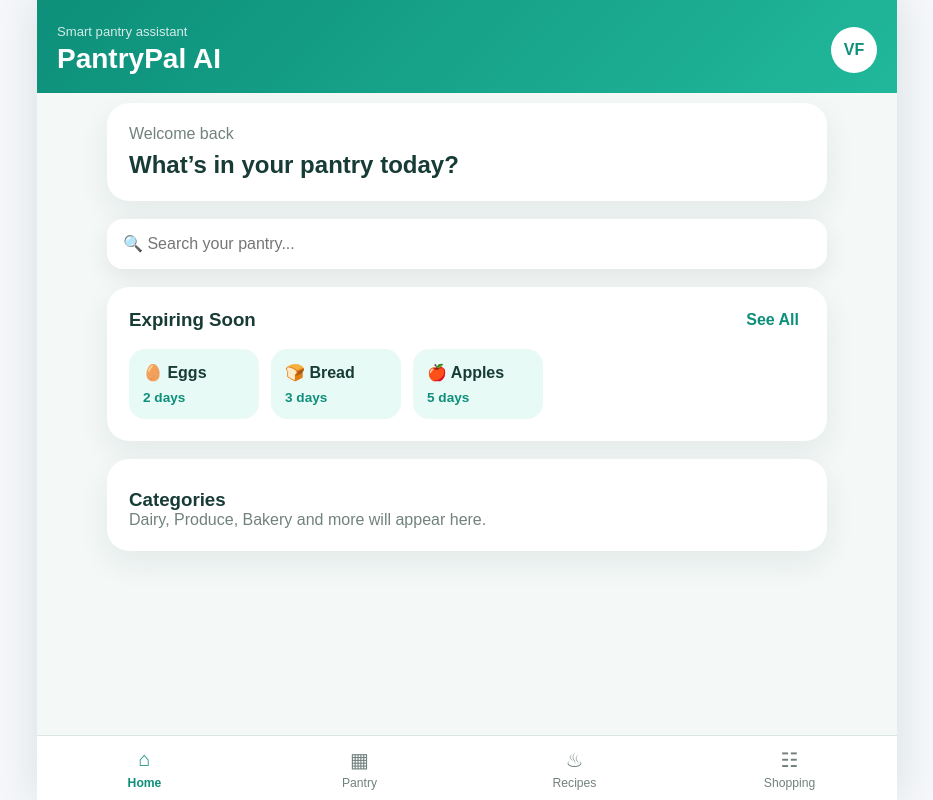
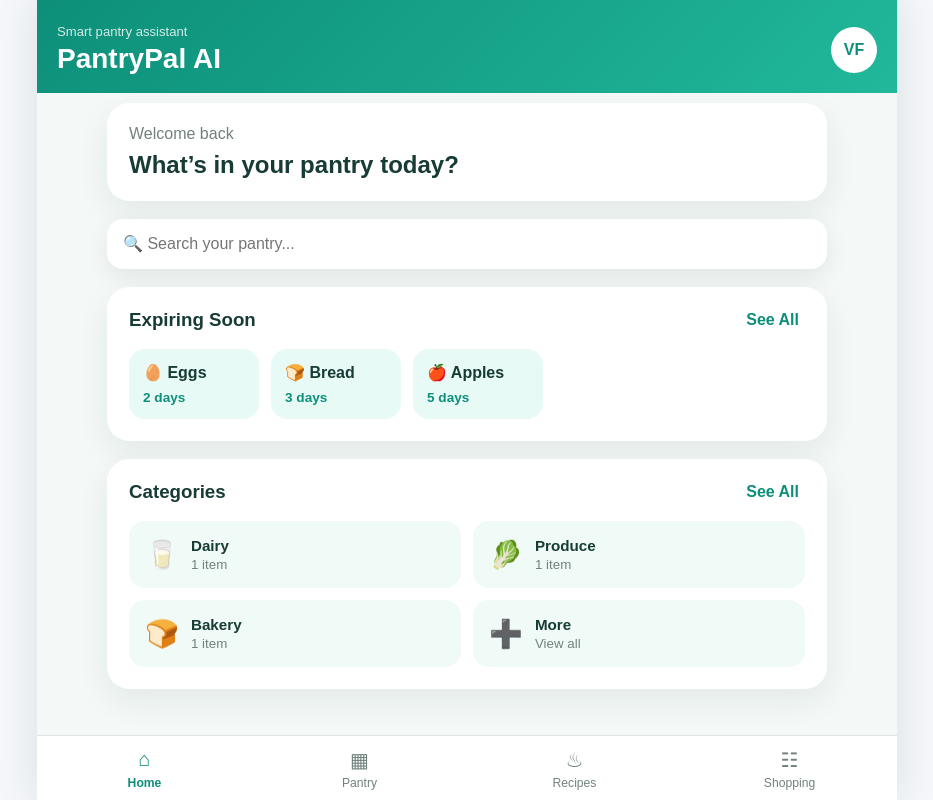
Before and after one commit to veronica-foltz/pantrypal-ai, a React app in the folder frontend/: page / in a window 1280 px wide. Shown: the whole page, without its empty margins (173-1106 px from the left). Built offline with nearby package versions, Linux system fonts and the light colour scheme; the HTML template or start-up script is replaced by a standard one.

Commit message:
Add pantry category cards

```diff
--- a/frontend/src/App.css
+++ b/frontend/src/App.css
@@ -184,3 +184,51 @@ button {
   color: #0d8f7a;
   font-size: 0.85rem;
 }
+
+.categories-section {
+  background: white;
+  border-radius: 22px;
+  padding: 22px;
+  box-shadow: 0 12px 30px rgba(25, 77, 68, 0.08);
+}
+
+.category-grid {
+  display: grid;
+  grid-template-columns: repeat(2, 1fr);
+  gap: 12px;
+  margin-top: 18px;
+}
+
+.category-card {
+  display: flex;
+  align-items: center;
+  gap: 12px;
+  border: 0;
+  border-radius: 16px;
+  background: #f0faf7;
+  padding: 16px;
+  text-align: left;
+  color: #173b35;
+  cursor: pointer;
+}
+
+.category-card:hover {
+  background: #e3f5f0;
+}
+
+.category-icon {
+  font-size: 1.7rem;
+}
+
+.category-card span:last-child {
+  display: grid;
+  gap: 3px;
+}
+
+.category-card strong {
+  font-size: 0.95rem;
+}
+
+.category-card small {
+  color: #71827e;
+}
--- a/frontend/src/App.jsx
+++ b/frontend/src/App.jsx
@@ -52,9 +52,45 @@ function App() {
           </div>
         </section>
 
-      <section className="placeholder-card">
-        <h3>Categories</h3>
-        <p>Dairy, Produce, Bakery and more will appear here.</p>
+      <section className="categories-section">
+        <div className="section-header">
+          <h3>Categories</h3>
+          <button>See All</button>
+      </div>
+
+        <div className="category-grid">
+          <button className="category-card">
+            <span className="category-icon">🥛</span>
+            <span>
+              <strong>Dairy</strong>
+              <small>1 item</small>
+            </span>
+          </button>
+
+          <button className="category-card">
+            <span className="category-icon">🥬</span>
+            <span>
+              <strong>Produce</strong>
+              <small>1 item</small>
+            </span>
+          </button>
+
+          <button className="category-card">
+            <span className="category-icon">🍞</span>
+            <span>
+              <strong>Bakery</strong>
+              <small>1 item</small>
+            </span>
+          </button>
+
+          <button className="category-card">
+            <span className="category-icon">➕</span>
+            <span>
+              <strong>More</strong>
+              <small>View all</small>
+            </span>
+          </button>
+        </div>
       </section>
 
       </main>
```
